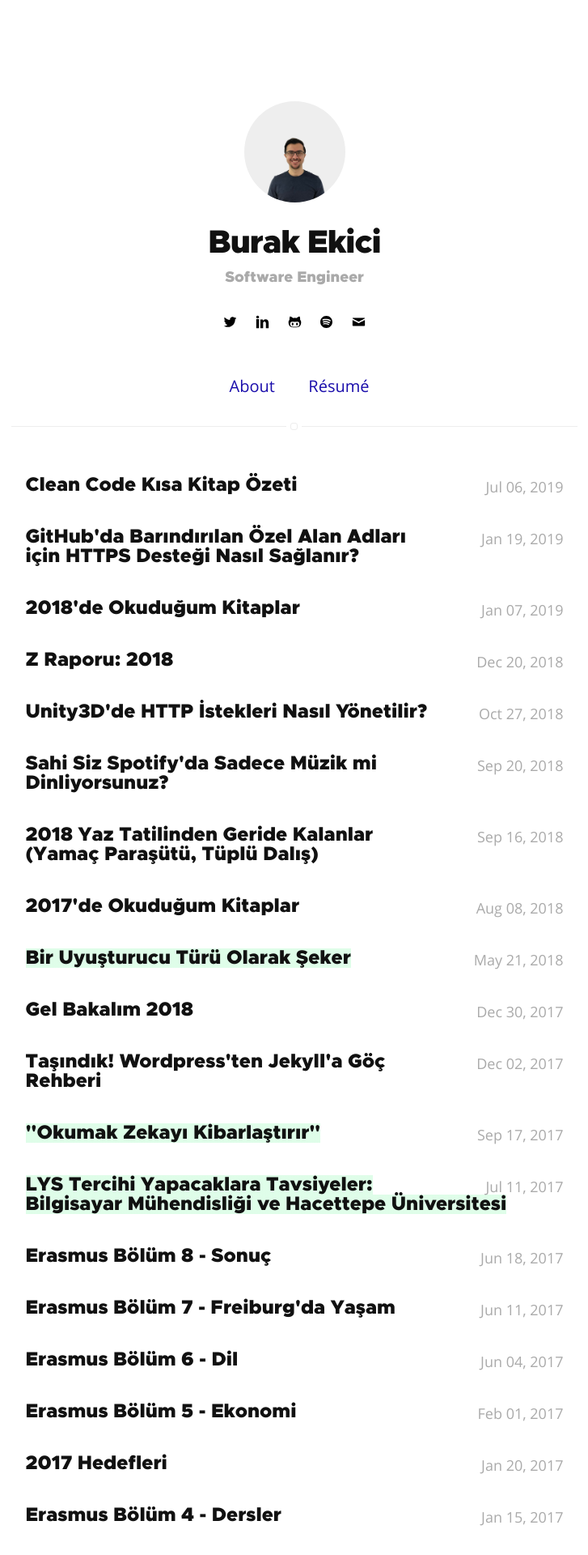
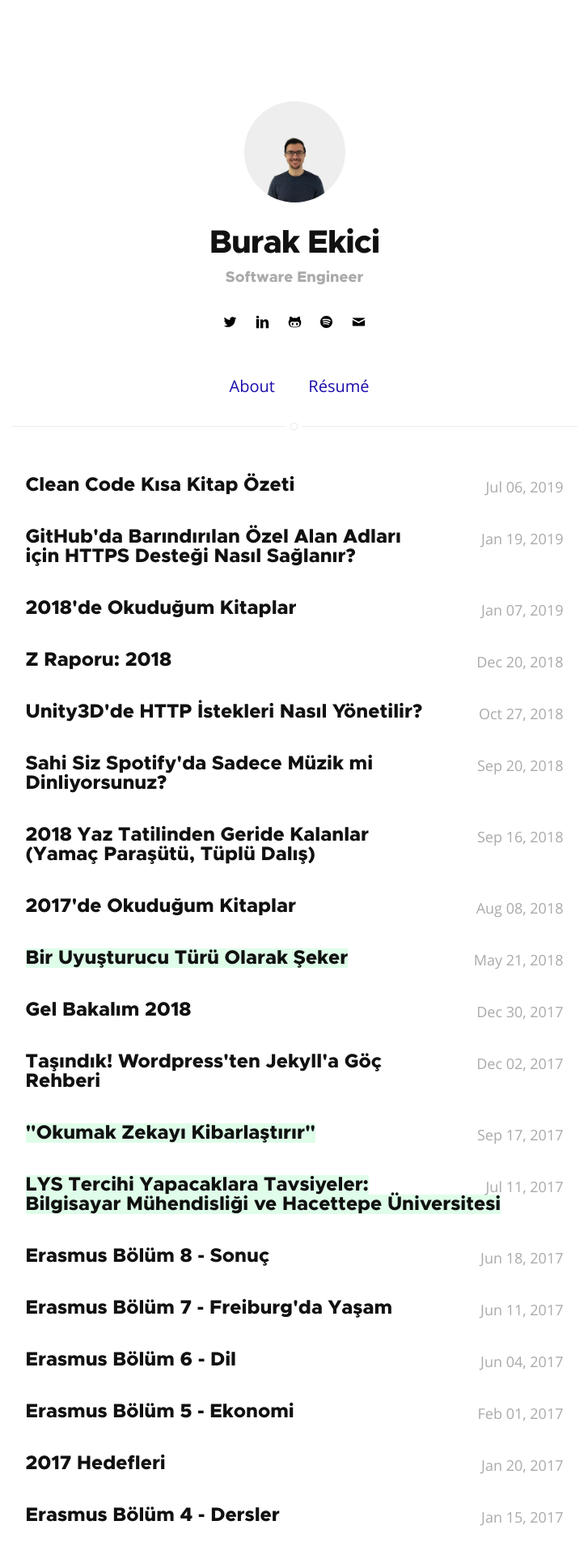
Before and after one commit to burakekici/burakekici.github.io, a Jekyll site: the page built from index.html, in a window 1280 px wide. Shown: the top 1920 px of the page at 81% size, without its empty margins (276-1003 px from the left). Built offline with Jekyll 4.4.1, drawn with Linux system fonts in a browser that asks for light colours.

Commit message:
Title font updated.

```diff
--- a/_sass/base/fontface.scss
+++ b/_sass/base/fontface.scss
@@ -1,6 +1,6 @@
 @font-face {
-	font-family: "Metropolis-Black";
-	src: url("../assets/fonts/Metropolis-Black.ttf");
+	font-family: "BETitle";
+	src: url("../assets/fonts/Metropolis-ExtraBold.ttf");
 }
 
 @font-face {
--- a/_sass/base/variables.sass
+++ b/_sass/base/variables.sass
@@ -1,5 +1,6 @@
-$fontTitle: "Metropolis-Black", Helvetica, Arial, sans-serif
+$fontTitle: "BETitle", Helvetica, Arial, sans-serif
 $fontSans: "OpenSans-Regular", Helvetica, Arial, sans-serif
+$fontSansItalic: "OpenSans-Regular", Helvetica, Arial, sans-serif
 $fontQuote: "MontserratAlternates-Italic", Helvetica, Arial, sans-serif
 $fontMonospace: "Consolas", Liberation Mono, Menlo, Courier, monospace
 
```
Also changed, not shown: assets/fonts/Metropolis-Black.ttf (deleted), assets/fonts/Metropolis-ExtraBold.ttf (added).
